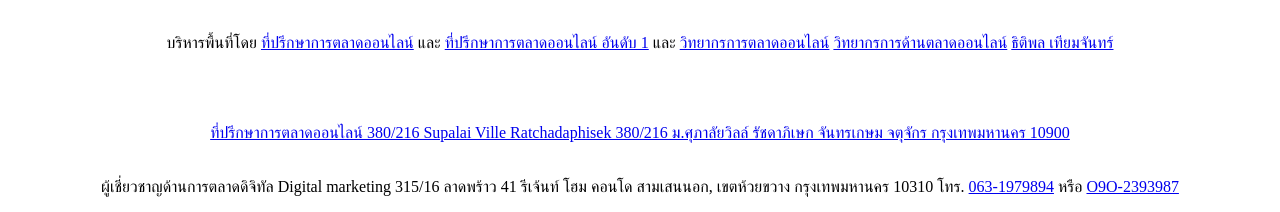
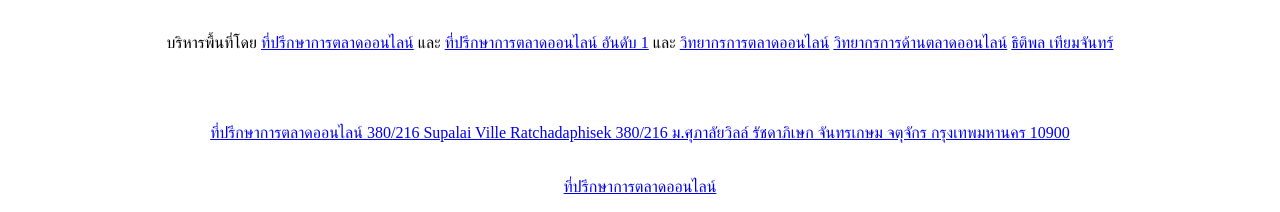
Before and after one commit to c2393987/master, a plain HTML site: page index.html in a window 1280 px wide. Shown: the part 2930-3142 px from the top of the page. Drawn offline with Linux system fonts and the light colour scheme; grey boxes are pictures that could not be loaded.

Commit message:
Update index.html

```diff
--- a/index.html
+++ b/index.html
@@ -175,9 +175,9 @@ th, td {
   <br><br>
   <center><a href="https://www.google.com/maps/place/%E0%B8%97%E0%B8%B5%E0%B9%88%E0%B8%9B%E0%B8%A3%E0%B8%B6%E0%B8%81%E0%B8%A9%E0%B8%B2%E0%B8%81%E0%B8%B2%E0%B8%A3%E0%B8%95%E0%B8%A5%E0%B8%B2%E0%B8%94%E0%B8%AD%E0%B8%AD%E0%B8%99%E0%B9%84%E0%B8%A5%E0%B8%99%E0%B9%8C+%E0%B8%AD%E0%B8%B1%E0%B8%99%E0%B8%94%E0%B8%B1%E0%B8%9A+1/@13.81378,100.588184,15z/data=!4m5!3m4!1s0x0:0x9da8a4825ae67919!8m2!3d13.81378!4d100.588184">ที่ปรึกษาการตลาดออนไลน์ 380/216 Supalai Ville Ratchadaphisek 380/216 ม.ศุภาลัยวิลล์ รัชดาภิเษก จันทรเกษม จตุจักร กรุงเทพมหานคร 10900</a></center>
   <br><br>
-  <center>ผู้เชี่ยวชาญด้านการตลาดดิจิทัล Digital marketing 315/16 ลาดพร้าว 41 รีเจ้นท์ โฮม คอนโด สามเสนนอก, เขตห้วยขวาง กรุงเทพมหานคร 10310
-  โทร. <a href="tel:0631979894">063-1979894</a> หรือ <a href="tel:0902393987">O9O-2393987</a></center>
-  <br/><br/>
+  <center><a href="https://www.google.co.th/search?q=%E0%B8%97%E0%B8%B5%E0%B9%88%E0%B8%9B%E0%B8%A3%E0%B8%B6%E0%B8%81%E0%B8%A9%E0%B8%B2%E0%B8%81%E0%B8%B2%E0%B8%A3%E0%B8%95%E0%B8%A5%E0%B8%B2%E0%B8%94%E0%B8%AD%E0%B8%AD%E0%B8%99%E0%B9%84%E0%B8%A5%E0%B8%99%E0%B9%8C&kponly=&kgmid=/g/11gg714wyd&kmid=/m/01hr58">ที่ปรึกษาการตลาดออนไลน์</a></center>
+  <br/><iframe src="https://www.google.com/maps/embed?pb=!1m26!1m12!1m3!1d3921332.6690840074!2d97.54999848115868!3d16.301141120831357!2m3!1f0!2f0!3f0!3m2!1i1024!2i768!4f13.1!4m11!3e6!4m3!3m2!1d18.7988668!2d98.9676118!4m5!1s0x30e29da518f97739%3A0x9da8a4825ae67919!2z4LiX4Li14LmI4Lib4Lij4Li24LiB4Lip4Liy4LiB4Liy4Lij4LiV4Lil4Liy4LiU4Lit4Lit4LiZ4LmE4Lil4LiZ4LmM!3m2!1d13.81378!2d100.588184!5e0!3m2!1sen!2sth!4v1620982530368!5m2!1sen!2sth" width="100%" height="450" style="border:0;" allowfullscreen="" loading="lazy"></iframe><br/><br/>
+
 <table>
 <tr>
 	<td><center>รับลงโฆษณา ประกาศ ซื้อ/ขาย รถยนต์ฮอนด้า มอเตอร์ไซค์ฮอนด้า อะไหล่ ชุดแต่ง ฮอนด้า ทุกรุ่นทุกแบบ <a href="http://line.me/ti/p/~tabon6395">ทักไลน์ tabon6395 </a></center></td>
```
